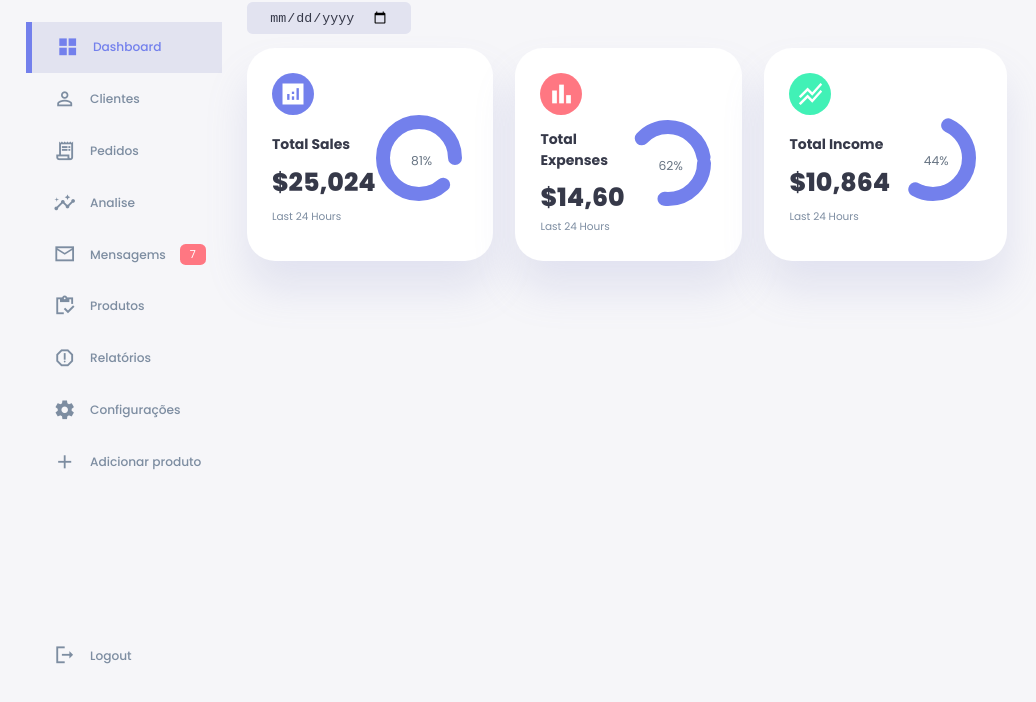
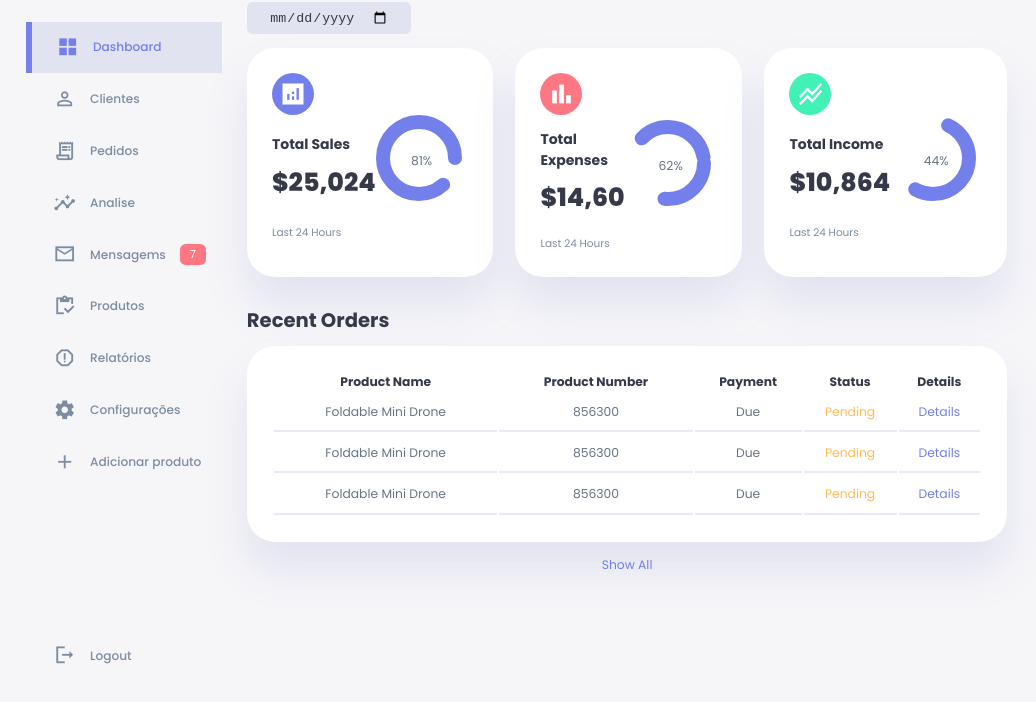
Before and after one commit to nathanzd/admin-painel, a plain HTML site: page index.html in a window 1280 px wide. Shown: the part 70-772 px from the top of the page, without its empty margins (0-1036 px from the left). Drawn offline with Linux system fonts and the light colour scheme.

Commit message:
Recent Orders

```diff
--- a/index.html
+++ b/index.html
@@ -140,6 +140,50 @@
                     <small class="text-muted">Last 24 Hours</small>
                 </div><!-- END OF INCOME -->
             </div><!-- ========END OF INSIGHTS ========== -->
+
+            <div class="recent-orders">
+                <h2>Recent Orders</h2>
+                <table>
+                    <thead>
+                        <tr>
+                            <th>Product Name</th>
+                            <th>Product Number</th>
+                            <th>Payment</th>
+                            <th>Status</th>
+                            <th>Details</th>
+                        </tr>
+                    </thead><!-- end of thead -->
+                    <tbody>
+                        <tr>
+                            <td>Foldable Mini Drone</td>
+                            <td>856300</td>
+                            <td>Due</td>
+                            <td class="warning">Pending</td>
+                            <td class="primary">Details</td>
+
+                        </tr>
+                        <tr>
+                            <td>Foldable Mini Drone</td>
+                            <td>856300</td>
+                            <td>Due</td>
+                            <td class="warning">Pending</td>
+                            <td class="primary">Details</td>
+
+                        </tr>
+                        <tr>
+                            <td>Foldable Mini Drone</td>
+                            <td>856300</td>
+                            <td>Due</td>
+                            <td class="warning">Pending</td>
+                            <td class="primary">Details</td>
+
+                        </tr>
+                    </tbody>
+                </table>
+                <a href="#">Show All</a>
+            </div><!--========= END OF RECENT-ORDERS -->
+
+
         </main><!-- =================  MAIN  ==============-->
 
     </div>
--- a/style.css
+++ b/style.css
@@ -342,3 +342,48 @@ main .insights .progress .number{
     align-items: center;
 
 }
+main .insights small{
+    margin-top: 1.3rem;
+    display: block;
+
+}
+
+/* ================= Recent Orders ================*/
+
+main .recent-orders {
+    margin-top: 2rem;
+
+}
+
+main .recent-orders h2{
+    margin-bottom: 0.8rem;
+}
+
+main .recent-orders table{
+    background-color: var(--color-white);
+    width: 100%;
+    border-radius: var(--card-border-radius);
+    padding: var(--card-padding);
+    text-align: center;
+    box-shadow: var(--box-shadow);
+    transition: all 300ms ease;
+
+}
+main .recent-orders table:hover{
+    box-shadow: none;
+}
+main table tbody td{
+    height: 2.8rem;
+    border-bottom: 2px solid var(--color-light);
+    color: var(--color-dark-variant);
+}
+main table tbody tr:last-child{
+    border: none;
+}
+
+main .recent-orders a{
+    text-align: center;
+    display: block;
+    margin: 1rem auto;
+    color: var(--color-primary);
+}
```
